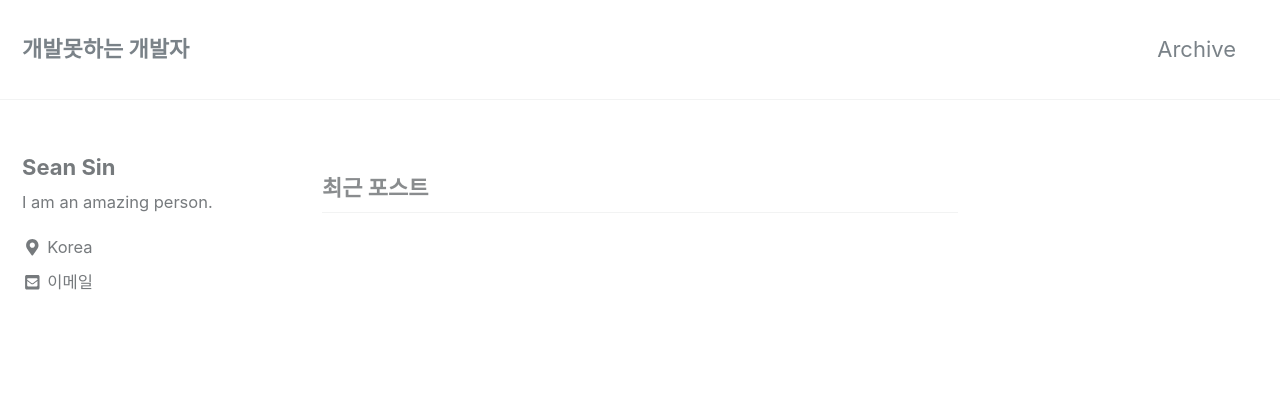
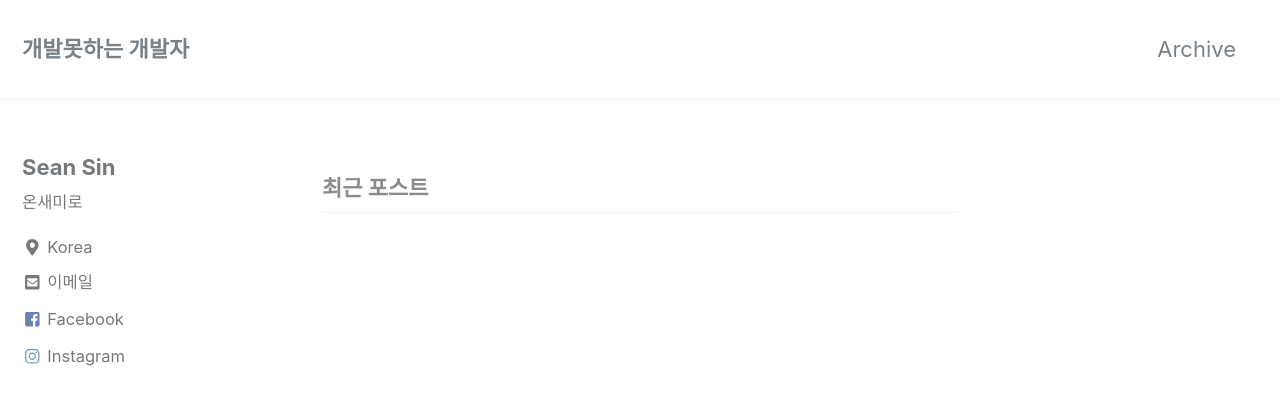
Before and after one commit to dailyworker/dailyworker.github.io, a Jekyll site: the page built from index.html, in a window 1280 px wide and 900 px high. Shown: the top 405 px of the window. Built offline with Jekyll 4.4.1, drawn with Linux system fonts in a browser that asks for light colours; nearby versions of some CDN libraries; the list of posts is cut into pages by our own code; part of the change alters nothing that is shown.

Commit message:
config modified

```diff
--- a/_config.yml
+++ b/_config.yml
@@ -100,7 +100,7 @@ analytics:
 author:
   name             : "Sean Sin"
   avatar           : # path of avatar image, e.g. "/assets/images/bio-photo.jpg"
-  bio              : "I am an amazing person."
+  bio              : "온새미로"
   location         : "Korea"
   email            : "Workingssu@gmail.com"
   uri              :
@@ -109,13 +109,13 @@ author:
   codepen          :
   dribbble         :
   flickr           :
-  facebook         :
+  facebook         : https://www.facebook.com/100005450317017
   foursquare       :
   github           :
   gitlab           :
   google_plus      :
   keybase          :
-  instagram        :
+  instagram        : https://www.instagram.com/suung_sin/
   lastfm           :
   linkedin         : # "john-doe-12345678" (the last part of your profile url, e.g. https://www.linkedin.com/in/john-doe-12345678)
   pinterest        :
```
